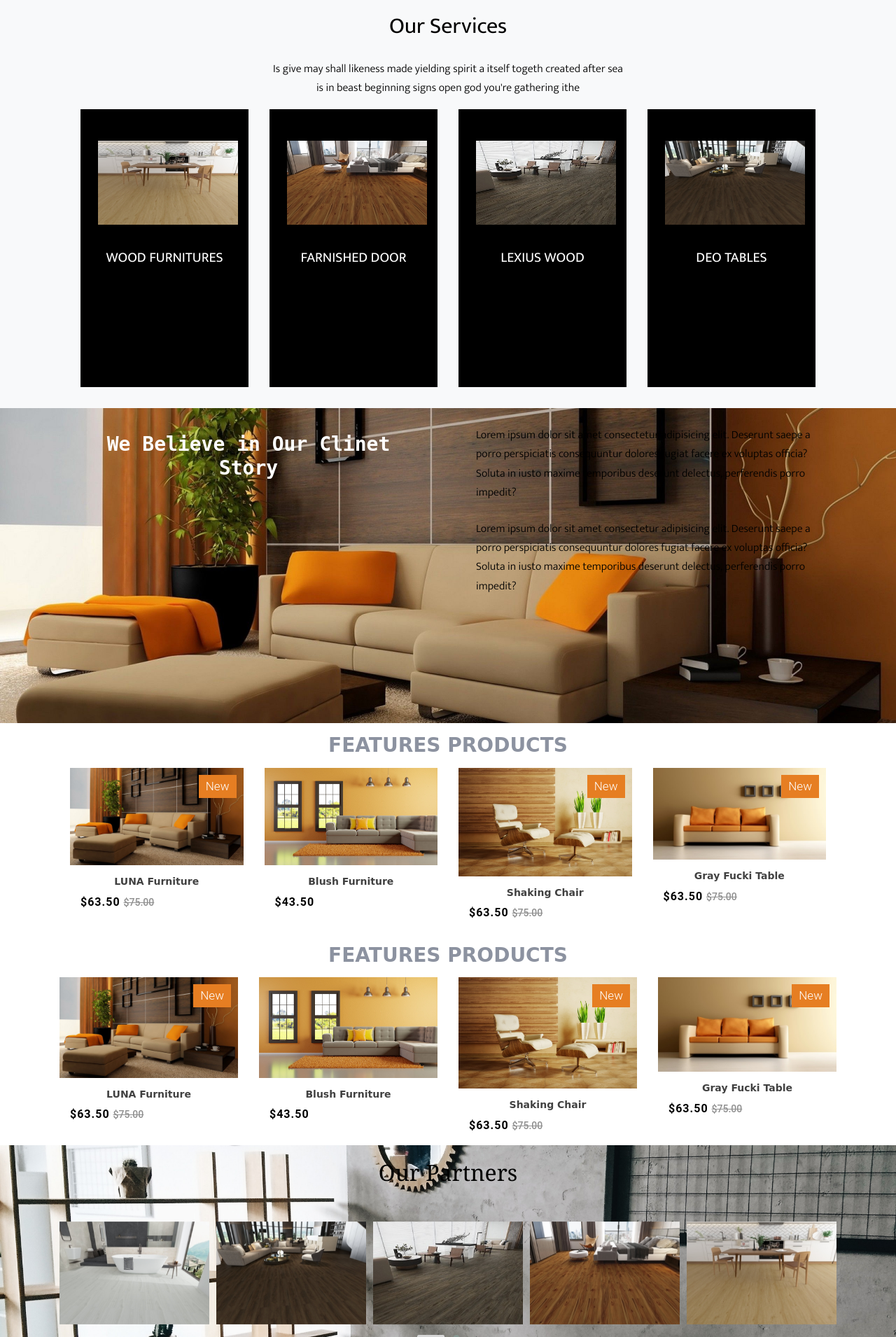
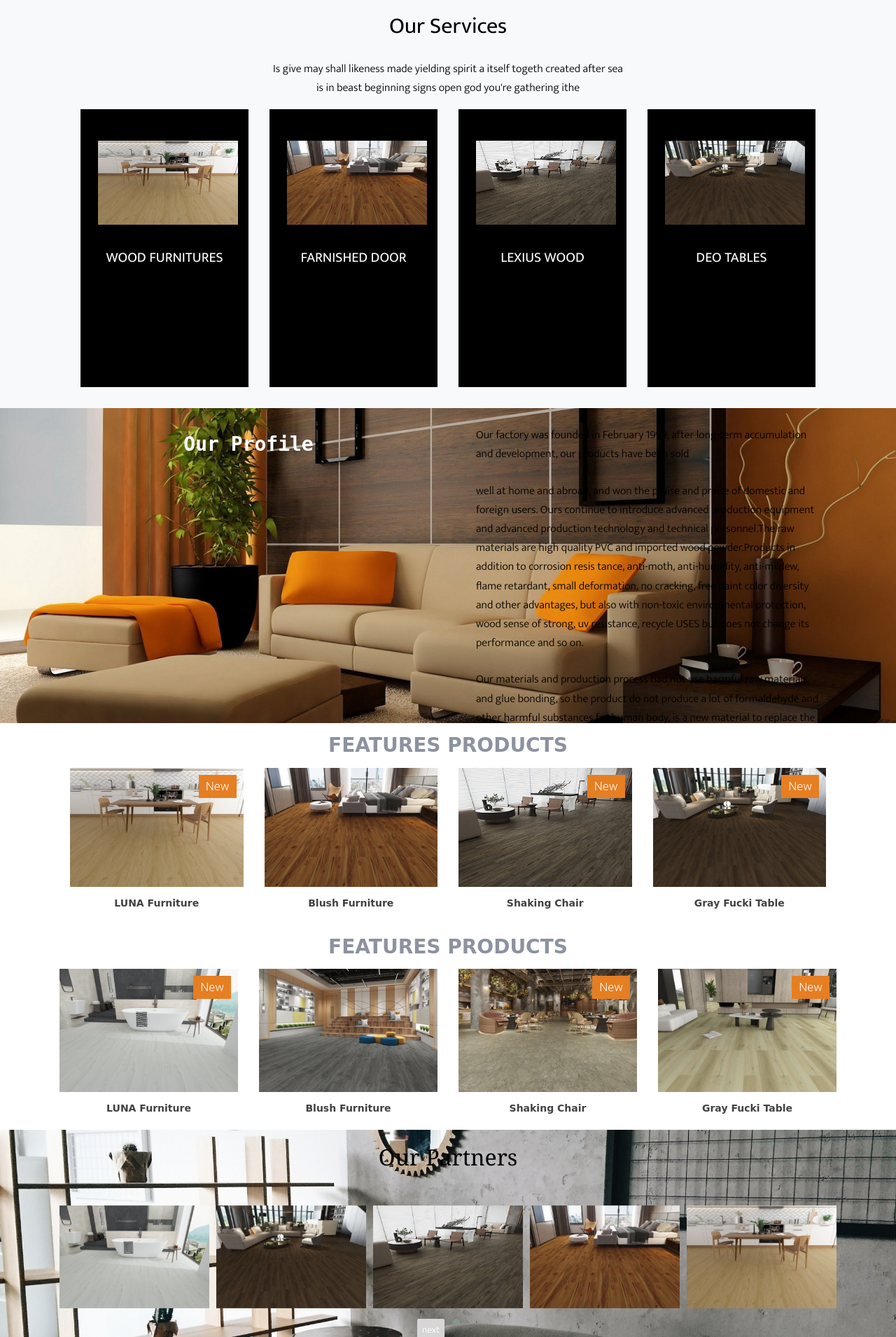
Before and after one commit to shuvro-baset/enoch_international, a Django app: page / in a window 1280 px wide. Shown: the part 1007-2917 px from the top of the page at 70% size. Run offline with Django 3.2, Linux system fonts and the light colour scheme; some libraries are stand-ins or nearby versions; some web fonts are replaced.

Commit message:
about contact home page updated

```diff
--- a/requirements.txt
+++ b/requirements.txt
@@ -17,6 +17,8 @@
 ipython-genutils==0.2.0
 isort==4.3.21
 jedi==0.17.2
+jupyter-client==6.1.7
+jupyter-core==4.6.3
 lazy-object-proxy==1.4.3
 mccabe==0.6.1
 oauthlib==3.1.0
@@ -24,10 +26,12 @@
 pickleshare==0.7.5
 Pillow==7.2.0
 prompt-toolkit==3.0.6
+psycopg2==2.8.6
 pyasn1==0.4.8
 pyasn1-modules==0.2.8
 Pygments==2.6.1
 pylint==2.5.3
+PyMySQL==0.10.1
 python-dateutil==2.8.1
 python-decouple==3.3
 pytz==2020.1
@@ -44,4 +48,3 @@
 urllib3==1.25.9
 wcwidth==0.2.5
 wrapt==1.12.1
-psycopg2==2.8.6
--- a/templates/index.html
+++ b/templates/index.html
@@ -191,20 +191,37 @@
         <div class="container">
             <div class="row">
                 <div class="col-md-6">
-                    <h3>We Believe in Our Clinet Story</h3>
+                    <h3>Our Profile</h3>
 
                 </div>
 
                 <div class="col-md-6">
                     <div class="st_txt">
-                        <p>Lorem ipsum dolor sit amet consectetur adipisicing elit. Deserunt saepe a porro perspiciatis
-                            consequuntur dolores fugiat facere ex voluptas officia? Soluta in iusto maxime temporibus
-                            deserunt
-                            delectus, perferendis porro impedit?</p>
-                        <p>Lorem ipsum dolor sit amet consectetur adipisicing elit. Deserunt saepe a porro perspiciatis
-                            consequuntur dolores fugiat facere ex voluptas officia? Soluta in iusto maxime temporibus
-                            deserunt
-                            delectus, perferendis porro impedit?</p>
+                        <p>Our factory was founded in February 1999, after long-term accumulation and development, our
+                            products have been sold
+                        </p>
+                        <p>well at home and abroad, and won the praise and praise of domestic and foreign users.
+                            Ours continue to introduce advanced production equipment and advanced production technology
+                            and technical personnel.The raw materials are high quality PVC and imported wood
+                            powder.Products in addition to corrosion resis tance,
+                            anti-moth, anti-humidity, anti-mildew, flame retardant, small deformation, no cracking, free
+                            paint color diversity and other
+                            advantages, but also with non-toxic environmental protection, wood sense of strong, uv
+                            resistance, recycle USES but
+                            does not change its performance and so on.
+                        </p>
+                        <p>
+                            Our materials and production process had not use harmful raw materials and glue bonding, so
+                            the product do not produce a lot of formaldehyde and other harmful substances for human
+                            body, is a new material to replace the traditional
+                            wood. </p>
+
+                        <p> Our factory leads the ASA co-extrusion wood-plastic products developed in the industry,
+                            which solves the fading problem
+                            of traditional wood-plastic products.Co-extruded wood-plastic products in harsh outdoor
+                            environment, can achieve at
+                            least 10 years of fadeless perfect effect, really maintenance-free. </p>
+
                     </div>
                 </div>
             </div>
@@ -227,18 +244,18 @@
                                 <div class="product-grid3">
                                     <div class="product-image3">
                                         <a href="#">
-                                            <img class="pic-1" src="{% static 'images/p1.jpg' %}">
-                                            <img class="pic-2" src="{% static 'images/p2.jpg' %}">
+                                            <img class="pic-1" src="{% static 'images/crsl1.jpg' %}">
+                                            <img class="pic-2" src="{% static 'images/pr1.png' %}">
                                         </a>
 
                                         <span class="product-new-label">New</span>
                                     </div>
                                     <div class="product-content">
                                         <h3 class="title"><a href="#">LUNA Furniture</a></h3>
-                                        <div class="price">
-                                            $63.50
-                                            <span>$75.00</span>
-                                        </div>
+{#                                        <div class="price">#}
+{#                                            $63.50#}
+{#                                            <span>$75.00</span>#}
+{#                                        </div>#}
 
                                     </div>
                                 </div>
@@ -247,16 +264,16 @@
                                 <div class="product-grid3">
                                     <div class="product-image3">
                                         <a href="#">
-                                            <img class="pic-1" src="{% static 'images/p3.jpg' %}">
-                                            <img class="pic-2" src="{% static 'images/p2.jpg' %}">
+                                            <img class="pic-1" src="{% static 'images/crsl2.jpg' %}">
+                                            <img class="pic-2" src="{% static 'images/pr2.png' %}">
                                         </a>
 
                                     </div>
                                     <div class="product-content">
                                         <h3 class="title"><a href="#">Blush Furniture</a></h3>
-                                        <div class="price">
-                                            $43.50
-                                        </div>
+{#                                        <div class="price">#}
+{#                                            $43.50#}
+{#                                        </div>#}
 
                                     </div>
                                 </div>
@@ -265,18 +282,18 @@
                                 <div class="product-grid3">
                                     <div class="product-image3">
                                         <a href="#">
-                                            <img class="pic-1" src="{% static 'images/p4.jpg' %}">
-                                            <img class="pic-2" src="{% static 'images/p5.jpg' %}">
+                                            <img class="pic-1" src="{% static 'images/crsl3.jpg' %}">
+                                            <img class="pic-2" src="{% static 'images/pr3.png' %}">
                                         </a>
 
                                         <span class="product-new-label">New</span>
                                     </div>
                                     <div class="product-content">
                                         <h3 class="title"><a href="#">Shaking Chair</a></h3>
-                                        <div class="price">
-                                            $63.50
-                                            <span>$75.00</span>
-                                        </div>
+{#                                        <div class="price">#}
+{#                                            $63.50#}
+{#                                            <span>$75.00</span>#}
+{#                                        </div>#}
 
                                     </div>
                                 </div>
@@ -285,18 +302,18 @@
                                 <div class="product-grid3">
                                     <div class="product-image3">
                                         <a href="#">
-                                            <img class="pic-1" src="{% static 'images/p2.jpg' %}">
-                                            <img class="pic-2" src="{% static 'images/p5.jpg' %}">
+                                            <img class="pic-1" src="{% static 'images/crsl4.jpg' %}">
+                                            <img class="pic-2" src="{% static 'images/pr4.png' %}">
                                         </a>
 
                                         <span class="product-new-label">New</span>
                                     </div>
                                     <div class="product-content">
                                         <h3 class="title"><a href="#">Gray Fucki Table</a></h3>
-                                        <div class="price">
-                                            $63.50
-                                            <span>$75.00</span>
-                                        </div>
+{#                                        <div class="price">#}
+{#                                            $63.50#}
+{#                                            <span>$75.00</span>#}
+{#                                        </div>#}
 
                                     </div>
                                 </div>
@@ -314,18 +331,18 @@
                             <div class="product-grid3">
                                 <div class="product-image3">
                                     <a href="#">
-                                        <img class="pic-1" src="{% static 'images/p1.jpg' %}">
-                                        <img class="pic-2" src="{% static 'images/p2.jpg' %}">
+                                        <img class="pic-1" src="{% static 'images/crsl5.jpg' %}">
+                                        <img class="pic-2" src="{% static 'images/pr5.png' %}">
                                     </a>
 
                                     <span class="product-new-label">New</span>
                                 </div>
                                 <div class="product-content">
                                     <h3 class="title"><a href="#">LUNA Furniture</a></h3>
-                                    <div class="price">
-                                        $63.50
-                                        <span>$75.00</span>
-                                    </div>
+{#                                    <div class="price">#}
+{#                                        $63.50#}
+{#                                        <span>$75.00</span>#}
+{#                                    </div>#}
 
                                 </div>
                             </div>
@@ -334,16 +351,16 @@
                             <div class="product-grid3">
                                 <div class="product-image3">
                                     <a href="#">
-                                        <img class="pic-1" src="{% static 'images/p3.jpg' %}">
-                                        <img class="pic-2" src="{% static 'images/p2.jpg' %}">
+                                        <img class="pic-1" src="{% static 'images/crsl6.jpg' %}">
+                                        <img class="pic-2" src="{% static 'images/pr6.png' %}">
                                     </a>
 
                                 </div>
                                 <div class="product-content">
                                     <h3 class="title"><a href="#">Blush Furniture</a></h3>
-                                    <div class="price">
-                                        $43.50
-                                    </div>
+{#                                    <div class="price">#}
+{#                                        $43.50#}
+{#                                    </div>#}
 
                                 </div>
                             </div>
@@ -352,18 +369,18 @@
                             <div class="product-grid3">
                                 <div class="product-image3">
                                     <a href="#">
-                                        <img class="pic-1" src="{% static 'images/p4.jpg' %}">
-                                        <img class="pic-2" src="{% static 'images/p5.jpg' %}">
+                                        <img class="pic-1" src="{% static 'images/crsl7.jpg' %}">
+                                        <img class="pic-2" src="{% static 'images/pr7.png' %}">
                                     </a>
 
                                     <span class="product-new-label">New</span>
                                 </div>
                                 <div class="product-content">
                                     <h3 class="title"><a href="#">Shaking Chair</a></h3>
-                                    <div class="price">
-                                        $63.50
-                                        <span>$75.00</span>
-                                    </div>
+{#                                    <div class="price">#}
+{#                                        $63.50#}
+{#                                        <span>$75.00</span>#}
+{#                                    </div>#}
 
                                 </div>
                             </div>
@@ -372,18 +389,18 @@
                             <div class="product-grid3">
                                 <div class="product-image3">
                                     <a href="#">
-                                        <img class="pic-1" src="{% static 'images/p2.jpg' %}">
-                                        <img class="pic-2" src="{% static 'images/p5.jpg' %}">
+                                        <img class="pic-1" src="{% static 'images/crsl8.jpg' %}">
+                                        <img class="pic-2" src="{% static 'images/pr8.png' %}">
                                     </a>
 
                                     <span class="product-new-label">New</span>
                                 </div>
                                 <div class="product-content">
                                     <h3 class="title"><a href="#">Gray Fucki Table</a></h3>
-                                    <div class="price">
-                                        $63.50
-                                        <span>$75.00</span>
-                                    </div>
+{#                                    <div class="price">#}
+{#                                        $63.50#}
+{#                                        <span>$75.00</span>#}
+{#                                    </div>#}
 
                                 </div>
                             </div>
```
Also changed, not shown: templates/about.html (+29 -8 lines), templates/contact.html (+36 -2 lines), static/images/pr1.png (added), static/images/pr2.png (added), static/images/pr3.png (added), static/images/pr4.png (added), static/images/pr5.png (added), static/images/pr6.png (added), static/images/pr7.png (added), static/images/pr8.png (added).
